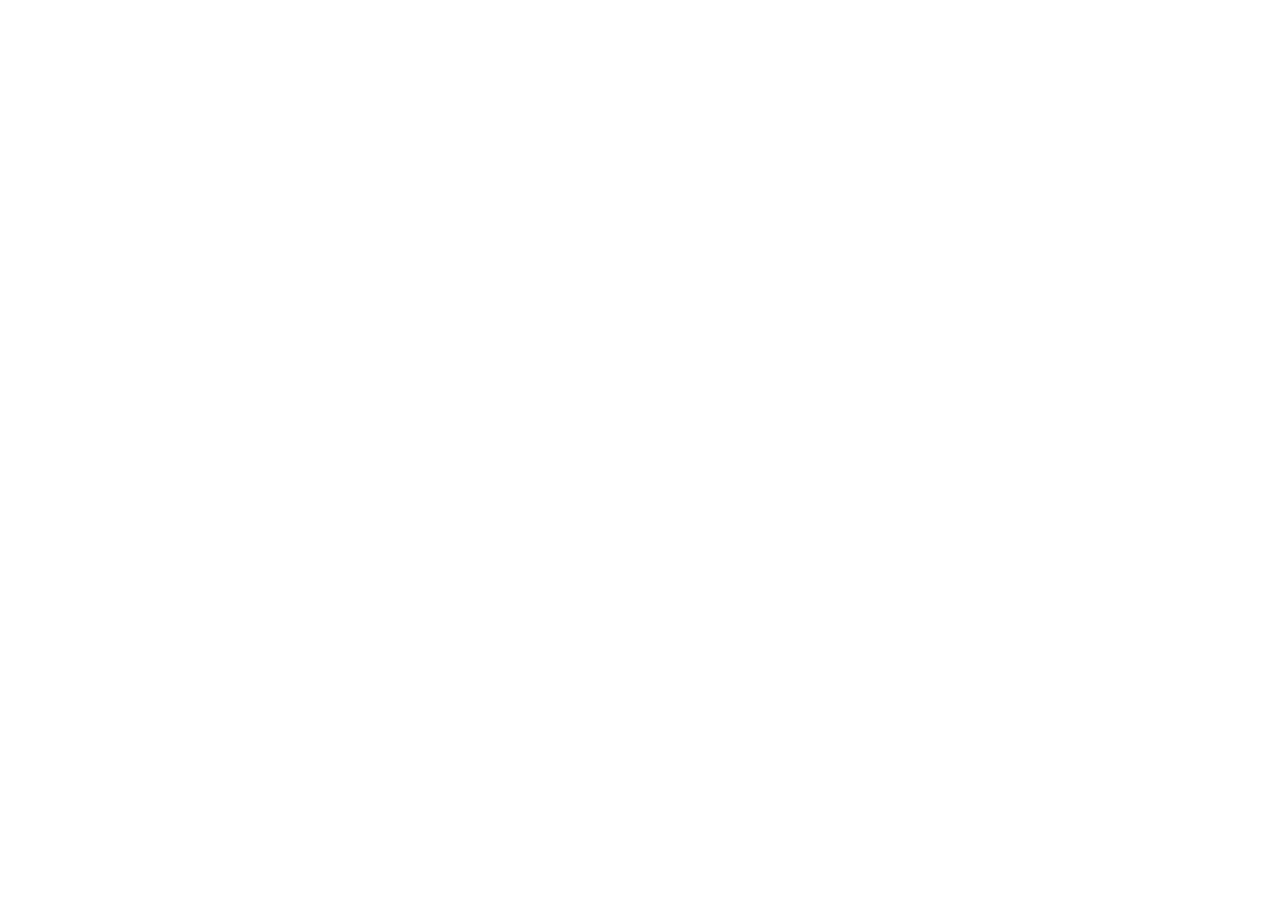
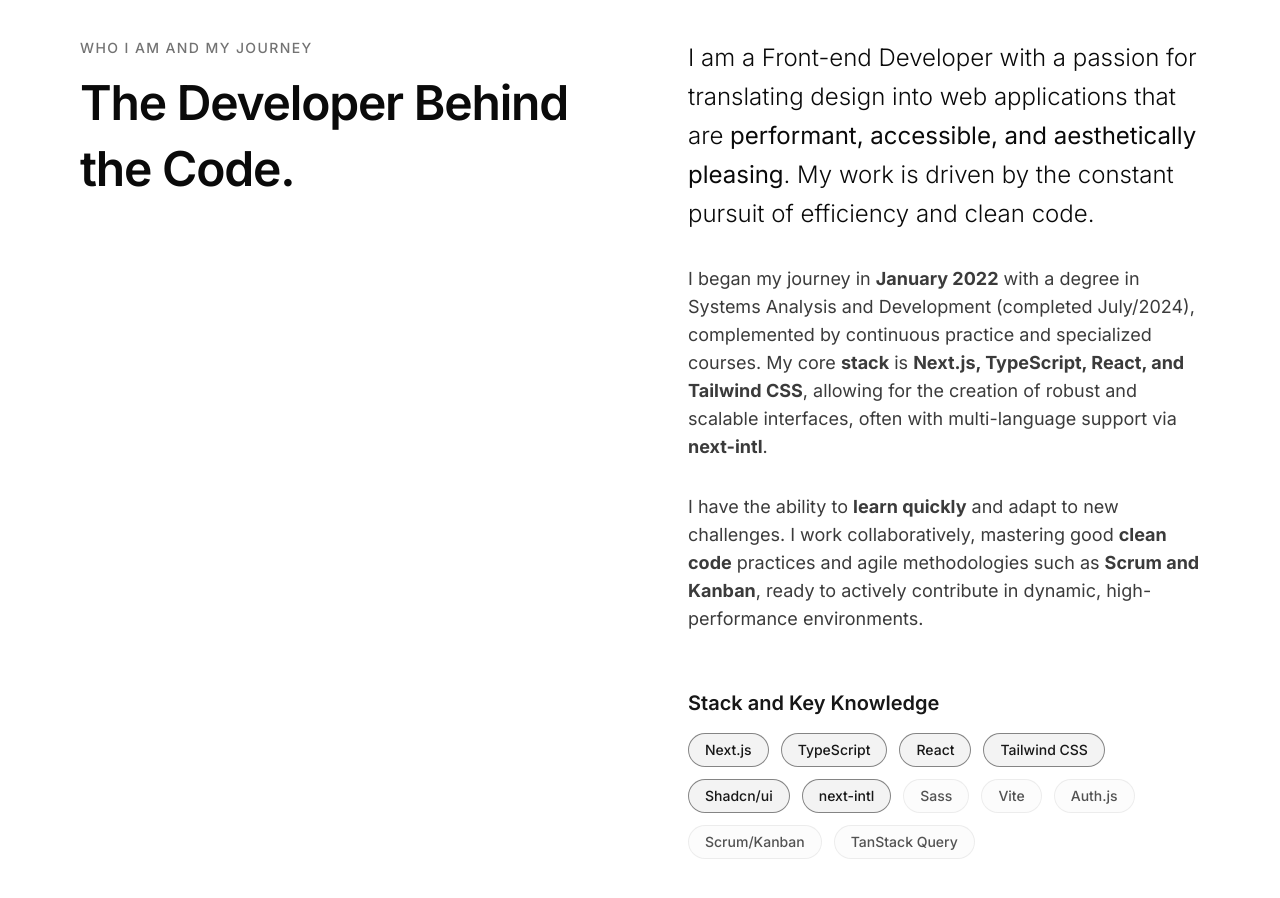
Before and after one commit to gustavoppdev/portfolio-pessoal, a Next.js app: page /en in a window 1280 px wide. Shown: the part 1560-2458 px from the top of the page. Before the commit the page ends 1550 px from the top, so only its background shows below. Built offline with nearby package versions, Linux system fonts and the light colour scheme.

Commit message:
feat(about): adiciona a section about

```diff
--- a/messages/en.json
+++ b/messages/en.json
@@ -40,6 +40,16 @@
           "description": "I optimize SEO, loading time, and accessibility, applying advanced rendering techniques and image optimization in Next.js."
         }
       }
+    },
+    "About": {
+      "introduction": "Who I am and My Journey",
+      "headline": "The Developer Behind the Code.",
+      "paragraphIntroduction": "I am a Front-end Developer with a passion for translating design into web applications that are <emphasis>performant, accessible, and aesthetically pleasing</emphasis>. My work is driven by the constant pursuit of efficiency and clean code.",
+
+      "details": "I began my journey in <emphasis1>January 2022</emphasis1> with a degree in Systems Analysis and Development (completed July/2024), complemented by continuous practice and specialized courses. My core <emphasis2>stack</emphasis2> is <emphasis3>Next.js, TypeScript, React, and Tailwind CSS</emphasis3>, allowing for the creation of robust and scalable interfaces, often with multi-language support via <emphasis4>next-intl</emphasis4>.",
+
+      "skills": "I have the ability to <emphasis1>learn quickly</emphasis1> and adapt to new challenges. I work collaboratively, mastering good <emphasis2>clean code</emphasis2> practices and agile methodologies such as <emphasis3>Scrum and Kanban</emphasis3>, ready to actively contribute in dynamic, high-performance environments.",
+      "stacks": "Stack and Key Knowledge"
     }
   },
   "Others": {
--- a/messages/pt.json
+++ b/messages/pt.json
@@ -40,6 +40,16 @@
           "description": "Otimizo SEO, tempo de carregamento e acessibilidade, aplicando técnicas avançadas de renderização e otimização de imagens no Next.js."
         }
       }
+    },
+    "About": {
+      "introduction": "Quem eu sou e minha jornada",
+      "headline": "O Desenvolvedor Por Trás do Código.",
+      "paragraphIntroduction": "Sou um Desenvolvedor Front-end com uma paixão em traduzir design em aplicações web <emphasis>performáticas, acessíveis e esteticamente agradáveis</emphasis>. Meu trabalho é pautado pela busca constante por eficiência e código limpo.",
+
+      "details": "Iniciei minha jornada em <emphasis1>Janeiro de 2022</emphasis1> com a graduação em Análise e Desenvolvimento de Sistemas (concluída em Julho/2024), complementada por prática e cursos especializados. Minha <emphasis2>stack</emphasis2> principal é <emphasis3>Next.js, TypeScript, React e Tailwind CSS</emphasis3>, permitindo a criação de interfaces robustas e escaláveis, frequentemente com suporte a multi-idiomas via <emphasis4>next-intl</emphasis4>.",
+
+      "skills": "Tenho facilidade em <emphasis1>aprender rápido</emphasis1> e adaptabilidade para novos desafios. Trabalho de forma colaborativa, dominando boas práticas de <emphasis2>código limpo</emphasis2> e metodologias ágeis como <emphasis3>Scrum e Kanban</emphasis3>, pronto para contribuir ativamente em ambientes dinâmicos e de alta performance.",
+      "stacks": "Stack e Conhecimentos Chave"
     }
   },
   "Others": {
--- /dev/null
+++ b/src/app/[locale]/(home)/components/About.tsx
@@ -0,0 +1,80 @@
+import { MainStacks, SecondaryStacks } from "@/constants";
+import { useTranslations } from "next-intl";
+
+const About = () => {
+  const t = useTranslations("Sections.About");
+  return (
+    <section id="about" className="section-container my-32 scroll-m-60">
+      <div className="grid grid-cols-1 lg:grid-cols-2 gap-16 lg:gap-24">
+        {/* COLUNA ESQUERDA: Título e Subtítulo */}
+        <div className="max-w-lg lg:max-w-none mr-auto lg:mx-0">
+          <h3 className="text-muted-foreground tracking-widest uppercase text-sm font-medium">
+            {t("introduction")}
+          </h3>
+          <h2 className="text-4xl md:text-5xl font-semibold tracking-tight leading-snug text-foreground mt-3">
+            {t("headline")}
+          </h2>
+        </div>
+
+        {/* COLUNA DIREITA: Conteúdo Principal e Habilidades */}
+        <div className=" space-y-8 text-lg text-foreground/80 max-w-3xl mx-auto lg:mx-0">
+          {/* Parágrafo de Introdução */}
+          <p className="text-2xl font-light text-foreground leading-relaxed">
+            {t.rich("paragraphIntroduction", {
+              emphasis: (chunks) => <strong>{chunks}</strong>,
+            })}
+          </p>
+
+          {/* Parágrafo de Detalhe */}
+          <p className="text-lg">
+            {t.rich("details", {
+              emphasis: (chunks) => <strong>{chunks}</strong>,
+              emphasis1: (chunks) => <strong>{chunks}</strong>,
+              emphasis2: (chunks) => <strong>{chunks}</strong>,
+              emphasis3: (chunks) => <strong>{chunks}</strong>,
+              emphasis4: (chunks) => <strong>{chunks}</strong>,
+            })}
+          </p>
+
+          {/* Parágrafo de Habilidades */}
+          <p className="text-lg">
+            {t.rich("skills", {
+              emphasis1: (chunks) => <strong>{chunks}</strong>,
+              emphasis2: (chunks) => <strong>{chunks}</strong>,
+              emphasis3: (chunks) => <strong>{chunks}</strong>,
+            })}
+          </p>
+
+          {/* Bloco de Destaque */}
+          <div className="pt-6">
+            <h4 className="text-xl font-semibold text-primary mb-4">
+              {t("stacks")}
+            </h4>
+            <div className="flex flex-wrap gap-3">
+              {/* Stack principal */}
+              {MainStacks.map((skill) => (
+                <span
+                  key={skill}
+                  className="px-4 py-1.5 text-sm font-medium border border-primary/50 text-primary rounded-full bg-primary/5"
+                >
+                  {skill}
+                </span>
+              ))}
+              {/* Conhecimentos secundários */}
+              {SecondaryStacks.map((skill) => (
+                <span
+                  key={skill}
+                  className="px-4 py-1.5 text-sm font-medium border border-border/70 text-foreground/70 rounded-full bg-muted/30"
+                >
+                  {skill}
+                </span>
+              ))}
+            </div>
+          </div>
+        </div>
+      </div>
+    </section>
+  );
+};
+
+export default About;
--- a/src/app/[locale]/(home)/page.tsx
+++ b/src/app/[locale]/(home)/page.tsx
@@ -1,3 +1,4 @@
+import About from "./components/About";
 import Hero from "./components/Hero";
 import { Services } from "./components/Services";
 
@@ -6,6 +7,7 @@ const Home = () => {
     <main>
       <Hero />
       <Services />
+      <About />
     </main>
   );
 };
--- a/src/app/[locale]/layout.tsx
+++ b/src/app/[locale]/layout.tsx
@@ -18,7 +18,7 @@ const inter = Inter({
   variable: "--font-inter",
   subsets: ["latin"],
   display: "swap",
-  weight: ["400", "500", "600", "700", "800"],
+  weight: ["300", "400", "500", "600", "700", "800"],
 });
 
 export const metadata: Metadata = {
--- a/src/constants/index.ts
+++ b/src/constants/index.ts
@@ -1,4 +1,4 @@
-import { LocalesArrayType, NavigationLink, ServiceStat } from "@/types";
+import { LocalesArrayType, NavigationLink, ServiceStat, Stacks } from "@/types";
 import {
   LayersIcon,
   MonitorSmartphoneIcon,
@@ -52,3 +52,22 @@ export const ServicesStats: ServiceStat[] = [
 
 // Projetos Concluídos - Services.tsx
 export const completeProjets: string = "4+";
+
+// Stack e Conhecimentos Principais - About.tsx
+export const MainStacks: Stacks = [
+  "Next.js",
+  "TypeScript",
+  "React",
+  "Tailwind CSS",
+  "Shadcn/ui",
+  "next-intl",
+];
+
+// Stack e Conhecimentos Secundários - About.tsx
+export const SecondaryStacks: Stacks = [
+  "Sass",
+  "Vite",
+  "Auth.js",
+  "Scrum/Kanban",
+  "TanStack Query",
+];
--- a/src/types/index.ts
+++ b/src/types/index.ts
@@ -26,3 +26,6 @@ export type ServiceStat = {
   title: TranslationKey;
   description: TranslationKey;
 };
+
+// Tipo para stack e conhecimentos
+export type Stacks = string[];
```
